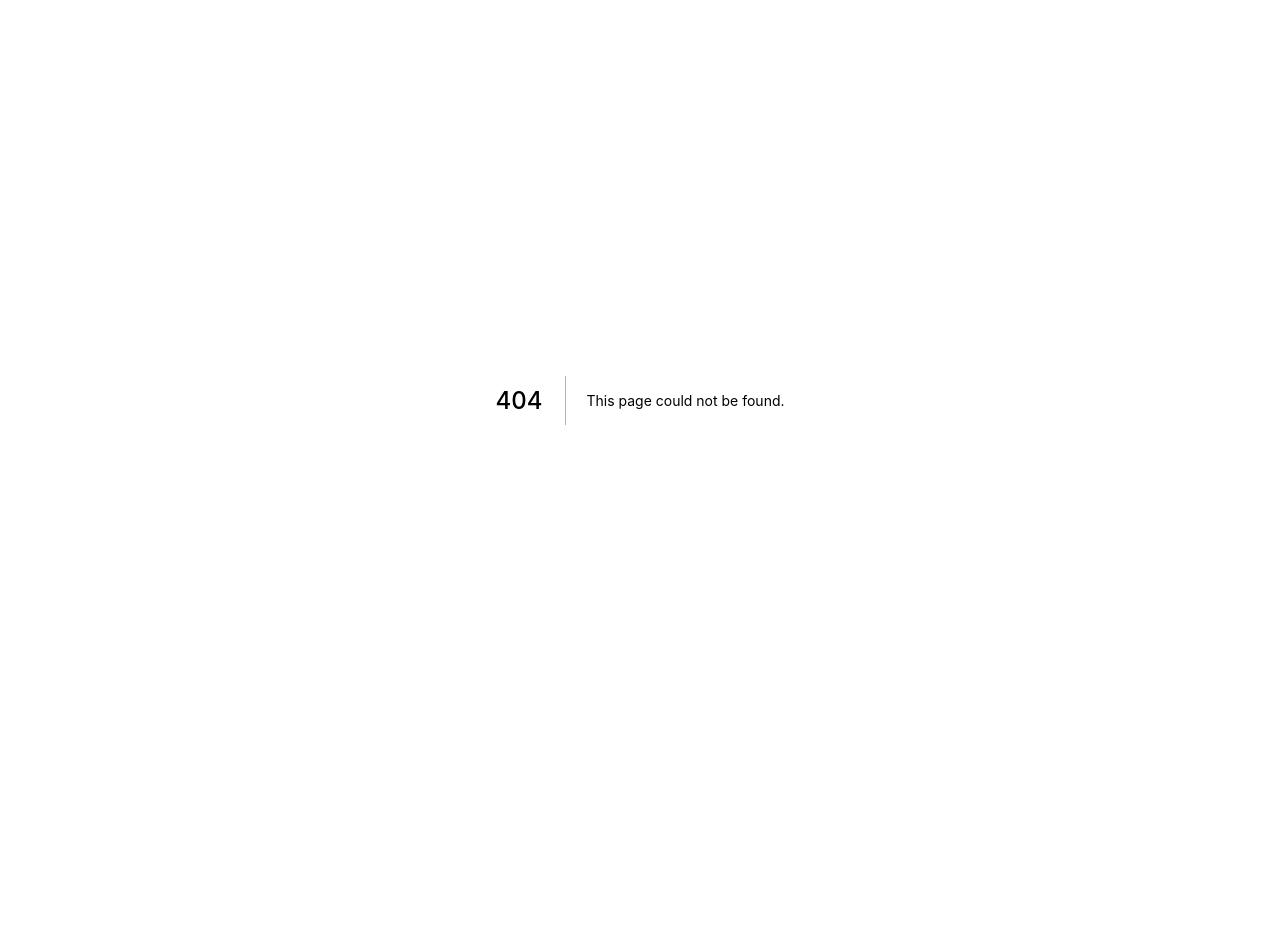
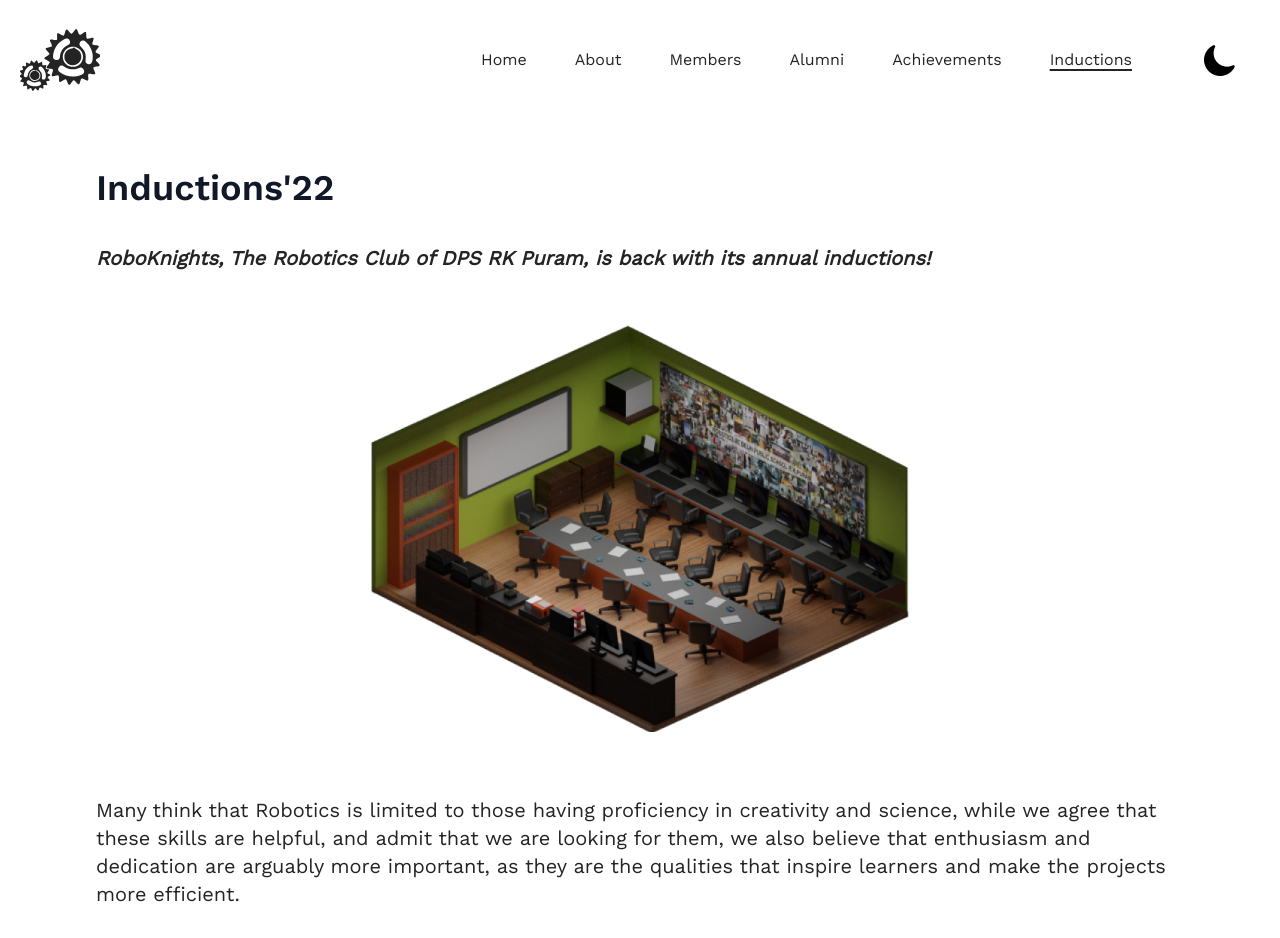
Before and after one commit to RoboKnights-Clan/RoboKnights-Clan.github.io, a Next.js app: page /inductions in a window 1280 px wide. Before the commit this address had no page. Shown: the top 938 px of the page. Before the commit the page ends 800 px from the top, so only its background shows below. Built offline with nearby package versions, Linux system fonts and the light colour scheme.

Commit message:
feat: inductions page

```diff
--- a/components/Layout/Header.tsx
+++ b/components/Layout/Header.tsx
@@ -26,6 +26,10 @@ export const links: { name: string; url: string }[] = [
     name: "Achievements",
     url: "/achievements",
   },
+  {
+    name: "Inductions",
+    url: "/inductions",
+  },
 ];
 
 const Header: React.FC = () => {
@@ -38,7 +42,7 @@ const Header: React.FC = () => {
 
   const router = useRouter();
 
-  const {theme, setTheme} = useTheme();
+  const { theme, setTheme } = useTheme();
 
   return (
     <>
@@ -66,15 +70,25 @@ const Header: React.FC = () => {
             onClick={handleToggle}
             className="ml-auto flex items-center space-x-8 text-2xl text-dark dark:text-white lg:hidden"
           >
-            {showNavbar ? <ImCross /> :
-            <>
-            <button
-              aria-label="Toggle Dark Mode"
-              className="px-5"
-              onClick={() => setTheme(theme === 'dark' ? 'light' : 'dark')}
-            ><img src="/images/mode.png" width={40} height={40} className="invert dark:invert-0"></img></button>
-            <GiHamburgerMenu />
-            </>}
+            {showNavbar ? (
+              <ImCross />
+            ) : (
+              <>
+                <button
+                  aria-label="Toggle Dark Mode"
+                  className="px-5"
+                  onClick={() => setTheme(theme === "dark" ? "light" : "dark")}
+                >
+                  <img
+                    src="/images/mode.png"
+                    width={40}
+                    height={40}
+                    className="invert dark:invert-0"
+                  ></img>
+                </button>
+                <GiHamburgerMenu />
+              </>
+            )}
           </button>
           <div className="hidden space-x-12 lg:ml-auto lg:flex lg:items-center">
             {links.map((link) => (
@@ -93,8 +107,15 @@ const Header: React.FC = () => {
             <button
               aria-label="Toggle Dark Mode"
               className="px-5"
-              onClick={() => setTheme(theme === 'dark' ? 'light' : 'dark')}
-            ><img src="/images/mode.png" width={40} height={40} className="invert dark:invert-0"></img></button>
+              onClick={() => setTheme(theme === "dark" ? "light" : "dark")}
+            >
+              <img
+                src="/images/mode.png"
+                width={40}
+                height={40}
+                className="invert dark:invert-0"
+              ></img>
+            </button>
           </div>
         </div>
         {showNavbar && (
--- /dev/null
+++ b/pages/inductions.tsx
@@ -0,0 +1,42 @@
+/* eslint-disable @next/next/no-img-element */
+/* eslint-disable react/no-unescaped-entities */
+import type { NextPage } from "next";
+import React from "react";
+import Layout from "../components/Layout/Layout";
+
+const InductionsPage: NextPage = () => {
+  return (
+    <Layout title="Inductions 2022">
+      <div className="container mx-auto md:px-24 flex px-5 py-12 flex-col text-dark dark:text-white">
+        <h1 className="sm:text-4xl text-3xl font-medium mb-1 text-gray-900 dark:text-gray-e9 font-sanssm">
+          Inductions'22
+        </h1>{" "}
+        <h3 className="mt-8 sm:text-xl text-2xl font-bold italic">
+          RoboKnights, The Robotics Club of DPS RK Puram, is back with its
+          annual inductions!
+        </h3>
+        <div className="flex items-center justify-center">
+          <img
+            src="/images/inductions_hero.png"
+            alt="hero"
+            className="lg:w-1/2 my-8 w-full"
+          />
+        </div>
+        <p className="mt-8 sm:text-xl text-2xl">
+          Many think that Robotics is limited to those having proficiency in
+          creativity and science, while we agree that these skills are helpful,
+          and admit that we are looking for them, we also believe that
+          enthusiasm and dedication are arguably more important, as they are the
+          qualities that inspire learners and make the projects more efficient.
+        </p>
+        <div className="flex items-center justify-center mt-8">
+          <button className="bg-dark uppercase text-white w-fit py-4 px-12">
+            Register Now
+          </button>
+        </div>
+      </div>
+    </Layout>
+  );
+};
+
+export default InductionsPage;
```
Also changed, not shown: public/images/inductions_hero.png (added).
